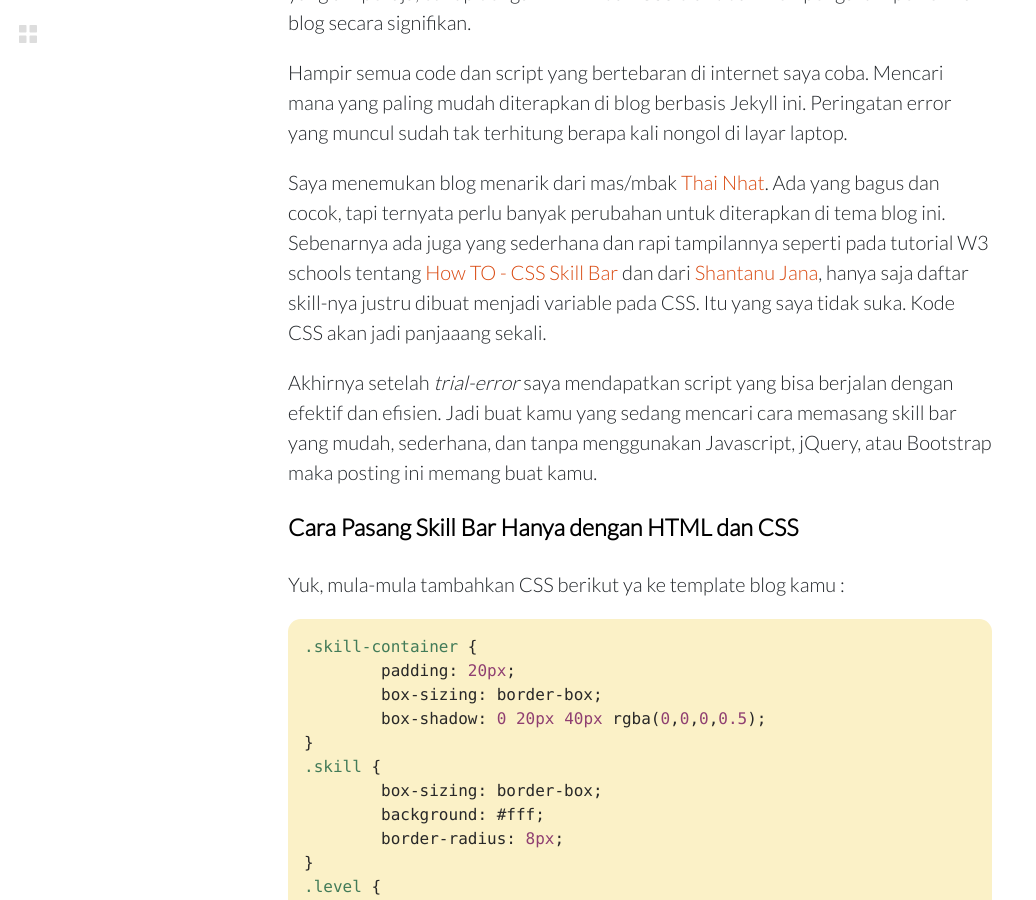
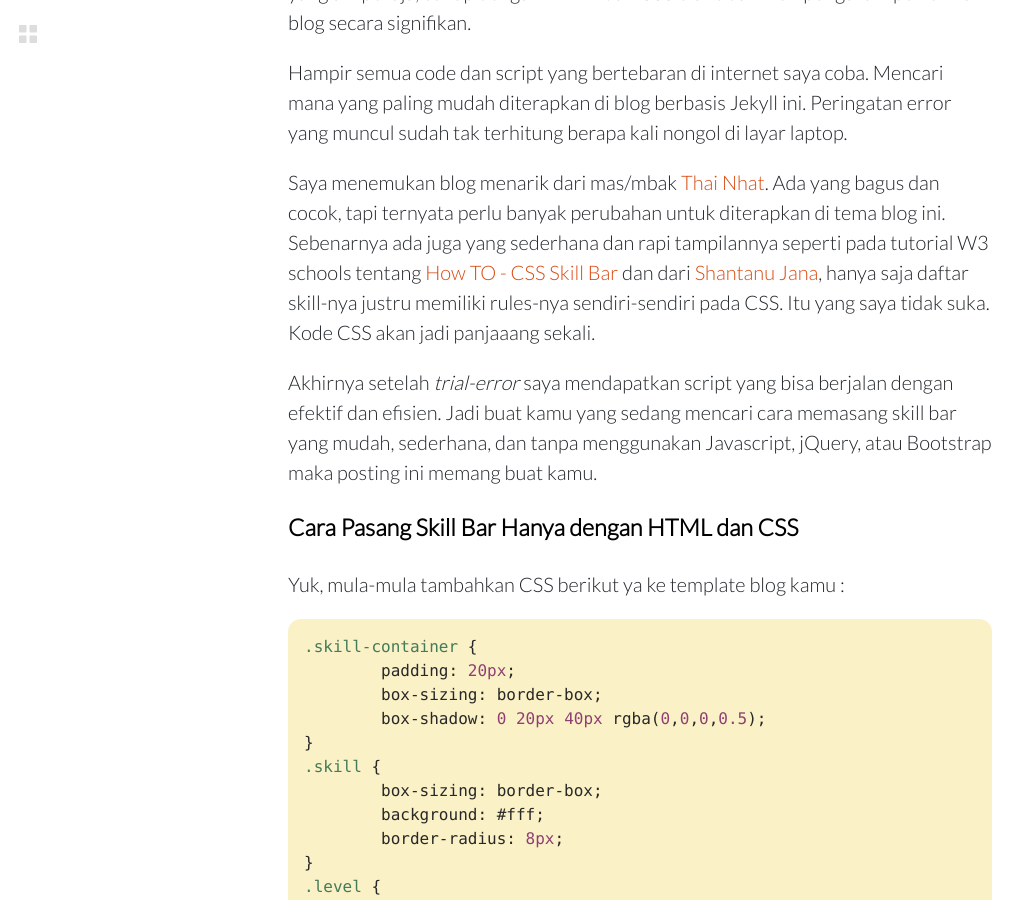
Before and after one commit to apynx/apynx.github.io, a Jekyll site: the page built from _posts/2022-05-08-pasang-skill-bar-html-css.md, in a window 1280 px wide and 900 px high, scrolled down 449 px. Shown: the whole window, without its empty margins (0-1036 px from the left). Built offline with Jekyll 4.4.1, drawn with Linux system fonts in a browser that asks for light colours.

Commit message:
update 2022-05-08-pasang-skill-bar-html-css.md

```diff
--- a/_posts/2022-05-08-pasang-skill-bar-html-css.md
+++ b/_posts/2022-05-08-pasang-skill-bar-html-css.md
@@ -13,7 +13,7 @@ Akhirnya mulailah ~~pengembaraan~~ pencarian saya pada script-script dan artikel
 
 Hampir semua code dan script yang bertebaran di internet saya coba. Mencari mana yang paling mudah diterapkan di blog berbasis Jekyll ini. Peringatan error yang muncul sudah tak terhitung berapa kali nongol di layar laptop.
 
-Saya menemukan blog menarik dari mas/mbak [Thai Nhat](https://us.niemvuilaptrinh.com/article/15-examples-of-html5-progress-bar "33 Examples Of Progress Bar Javascript"){:target="_blank"}{:rel="nofollow noopener noreferrer"}. Ada yang bagus dan cocok, tapi ternyata perlu banyak perubahan untuk diterapkan di tema blog ini. Sebenarnya ada juga yang sederhana dan rapi tampilannya seperti pada tutorial W3 schools tentang [How TO - CSS Skill Bar](https://www.w3schools.com/howto/howto_css_skill_bar.asp "How TO - CSS Skill Bar"){:target="_blank"}{:rel="nofollow noopener noreferrer"} dan dari [Shantanu Jana](https://dev.to/shantanu_jana/animated-skills-bar-html-and-css-1fbl "Animated Skills Bar using HTML and CSS"){:target="_blank"}{:rel="nofollow noopener noreferrer"}, hanya saja daftar skill-nya justru dibuat menjadi variable pada CSS. Itu yang saya tidak suka. Kode CSS akan jadi panjaaang sekali.
+Saya menemukan blog menarik dari mas/mbak [Thai Nhat](https://us.niemvuilaptrinh.com/article/15-examples-of-html5-progress-bar "33 Examples Of Progress Bar Javascript"){:target="_blank"}{:rel="nofollow noopener noreferrer"}. Ada yang bagus dan cocok, tapi ternyata perlu banyak perubahan untuk diterapkan di tema blog ini. Sebenarnya ada juga yang sederhana dan rapi tampilannya seperti pada tutorial W3 schools tentang [How TO - CSS Skill Bar](https://www.w3schools.com/howto/howto_css_skill_bar.asp "How TO - CSS Skill Bar"){:target="_blank"}{:rel="nofollow noopener noreferrer"} dan dari [Shantanu Jana](https://dev.to/shantanu_jana/animated-skills-bar-html-and-css-1fbl "Animated Skills Bar using HTML and CSS"){:target="_blank"}{:rel="nofollow noopener noreferrer"}, hanya saja daftar skill-nya justru memiliki rules-nya sendiri-sendiri pada CSS. Itu yang saya tidak suka. Kode CSS akan jadi panjaaang sekali.
 
 Akhirnya setelah *trial-error* saya mendapatkan script yang bisa berjalan dengan efektif dan efisien. Jadi buat kamu yang sedang mencari cara memasang skill bar yang mudah, sederhana, dan tanpa menggunakan Javascript, jQuery, atau Bootstrap maka posting ini memang buat kamu.
 
```
